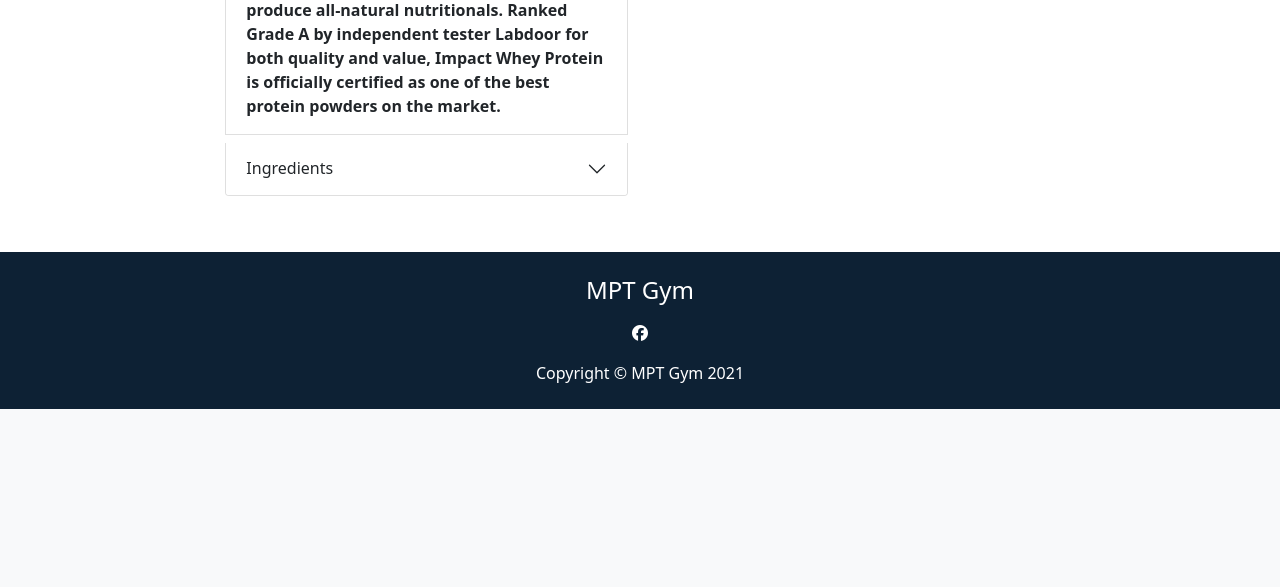
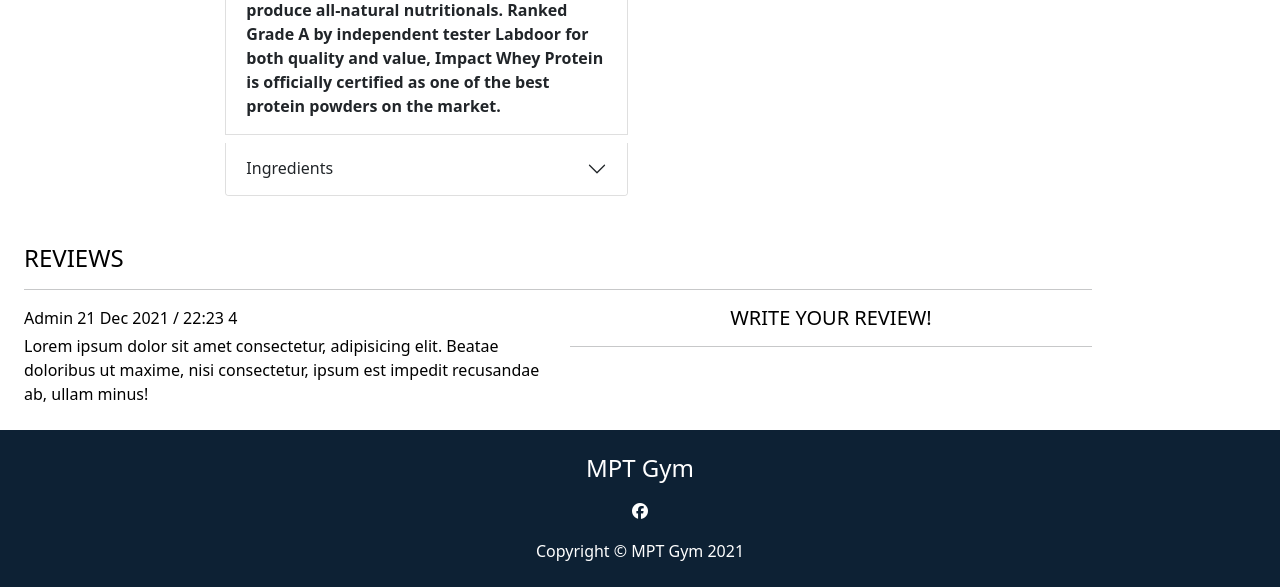
Before and after one commit to Craigharrison79/MS4-MPT-Gym, a Django app: page /products/1/ in a window 1280 px wide. Shown: the part 998-1585 px from the top of that part. Before the commit the page ends 1407 px from the top of that part, so only its background shows below. Run offline with Django 3.2, Linux system fonts and the light colour scheme; data comes from the database, SQL or seed files in the repository; the page is wider than the window, and the part outside it is not shown; some libraries are stand-ins or nearby versions.

Commit message:
Adding review template to product-detail.html.

```diff
--- a/products/templates/products/product_detail.html
+++ b/products/templates/products/product_detail.html
@@ -180,6 +180,39 @@
             </div>
         </div>
     </section>
+    <section class="reveiw">
+        <div class="row review-page-heading container">
+            <div class="col-12">
+                <h4 class="text-uppercase text-black">Reviews</h4>
+                <hr>
+            </div>
+        </div>
+        <div class="row review-page-body container">
+            <div class="col-md-6 col-12">
+                <div class="review-info">
+                    <span class="text-black review-user-i">Admin</span>
+                    <span class="text-black review-user-date">21 Dec 2021 / 22:23 <span>
+                    <span class="text-black review-user-rating">4</span>
+                </div>
+                <div class="review-comment mt-1">
+                    <p class="text-black">Lorem ipsum dolor sit amet consectetur, adipisicing elit. Beatae doloribus
+                        ut maxime, nisi consectetur, ipsum est impedit recusandae ab, ullam minus!</p>
+                </div>
+            </div>
+            <div class="col-md-6 col-12 text-center">
+                <div class="review-form-heading">
+                    <h5 class="text-uppercase text-black">Write Your Review!</h5>
+                </div>
+                <div class="review-form-body">
+
+                </div>
+
+                <hr>
+            </div>
+        </div>
+
+
+    </section>
 </div>
 {% endblock %}
 
```
Also changed, not shown: db.sqlite3, 1 other file.
